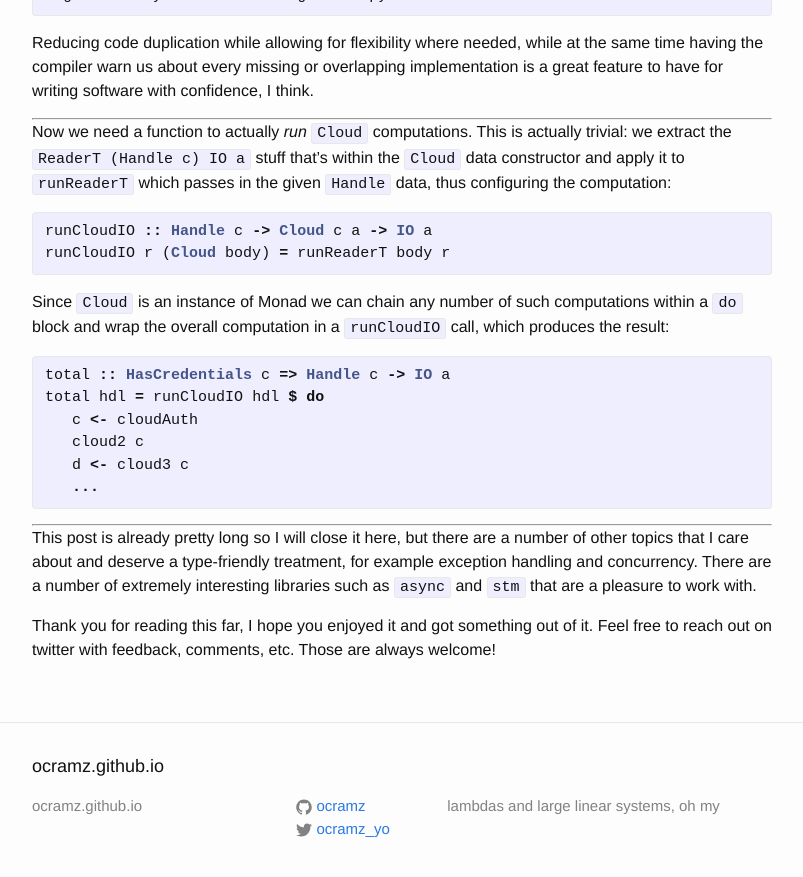
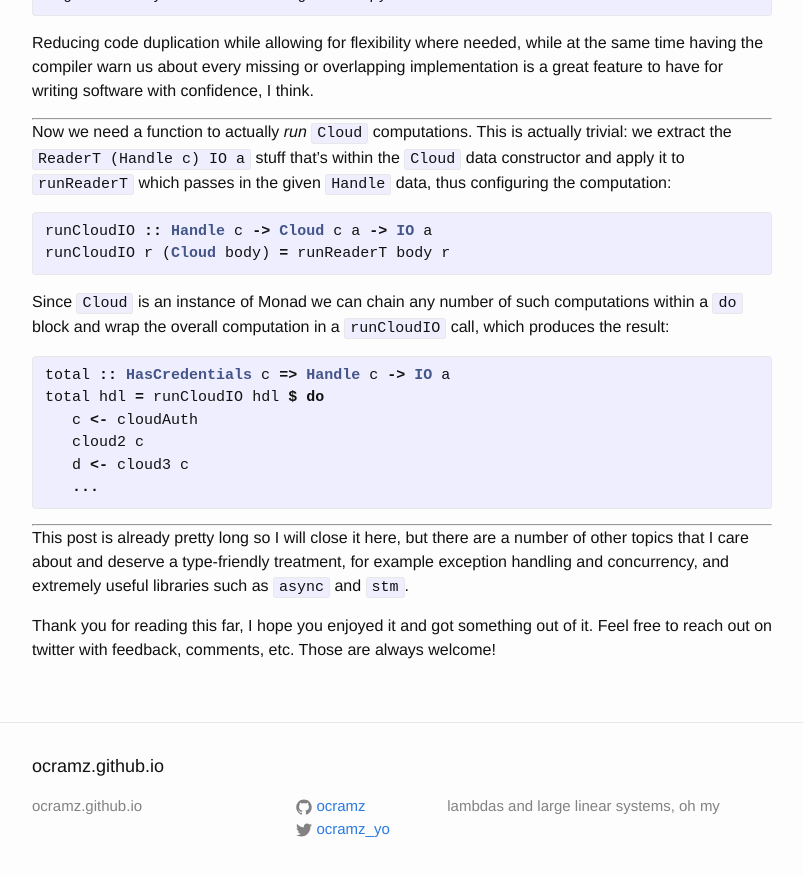
Before and after one commit to ocramz/ocramz.github.io, a Jekyll site: the page built from _posts/2017-11-30-growing-software-architecture.markdown, in a window 1280 px wide and 900 px high, scrolled down 6346 px. Shown: the top 877 px of the window, without its empty margins (238-1041 px from the left). Built offline with Jekyll 4.4.1, drawn with Linux system fonts in a browser that asks for light colours.

Commit message:
blog update

```diff
--- a/_posts/2017-11-30-growing-software-architecture.markdown
+++ b/_posts/2017-11-30-growing-software-architecture.markdown
@@ -254,7 +254,7 @@ total hdl = runCloudIO hdl $ do
 -----------------
 
 
-This post is already pretty long so I will close it here, but there are a number of other topics that I care about and deserve a type-friendly treatment, for example exception handling and concurrency. There are a number of extremely interesting libraries such as `async` and `stm` that are a pleasure to work with.
+This post is already pretty long so I will close it here, but there are a number of other topics that I care about and deserve a type-friendly treatment, for example exception handling and concurrency, and extremely useful libraries such as `async` and `stm`.
 
 Thank you for reading this far, I hope you enjoyed it and got something out of it. Feel free to reach out on twitter with feedback, comments, etc. Those are always welcome!
 
```
Also changed, not shown: 2 other files.
